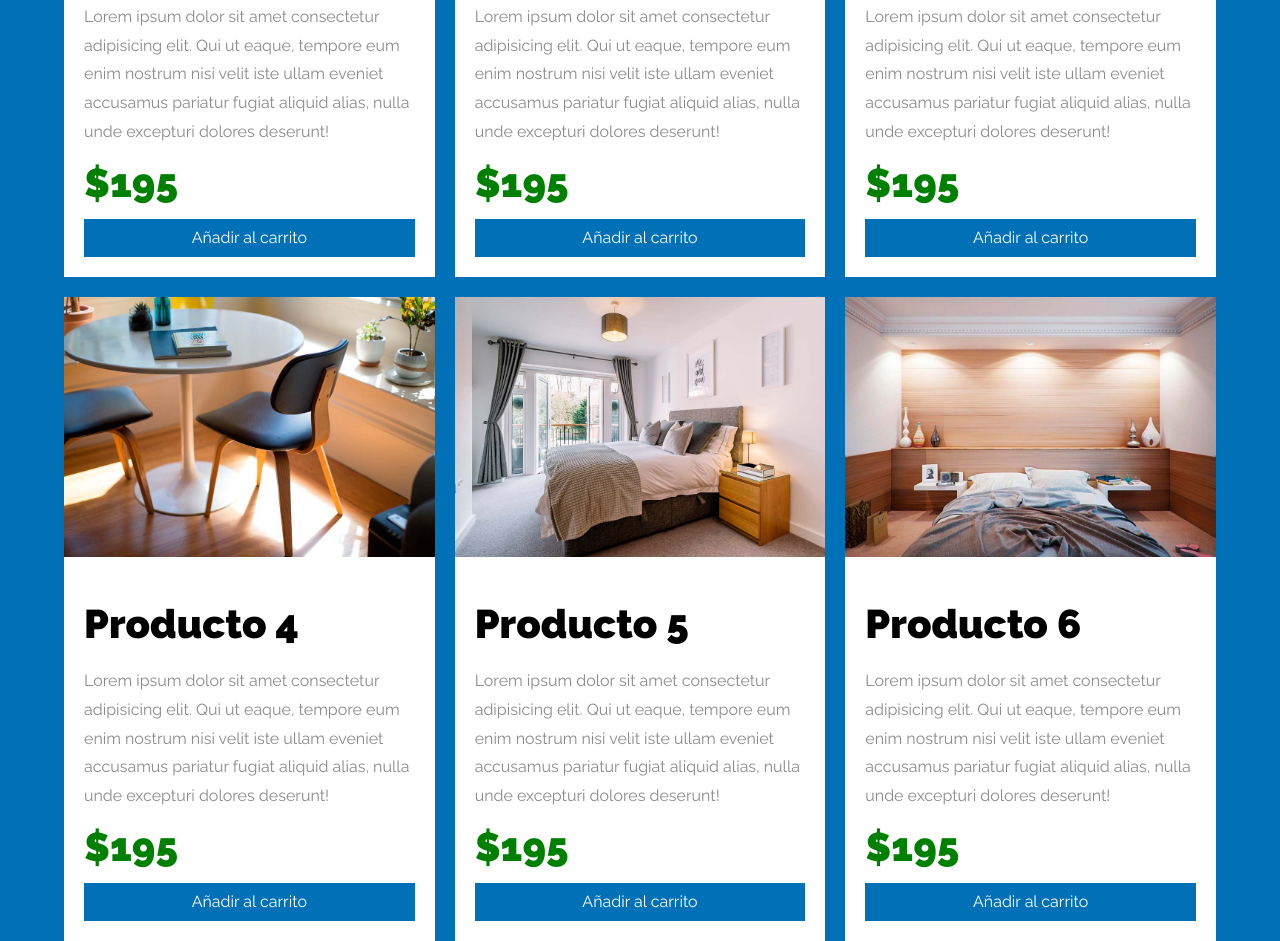
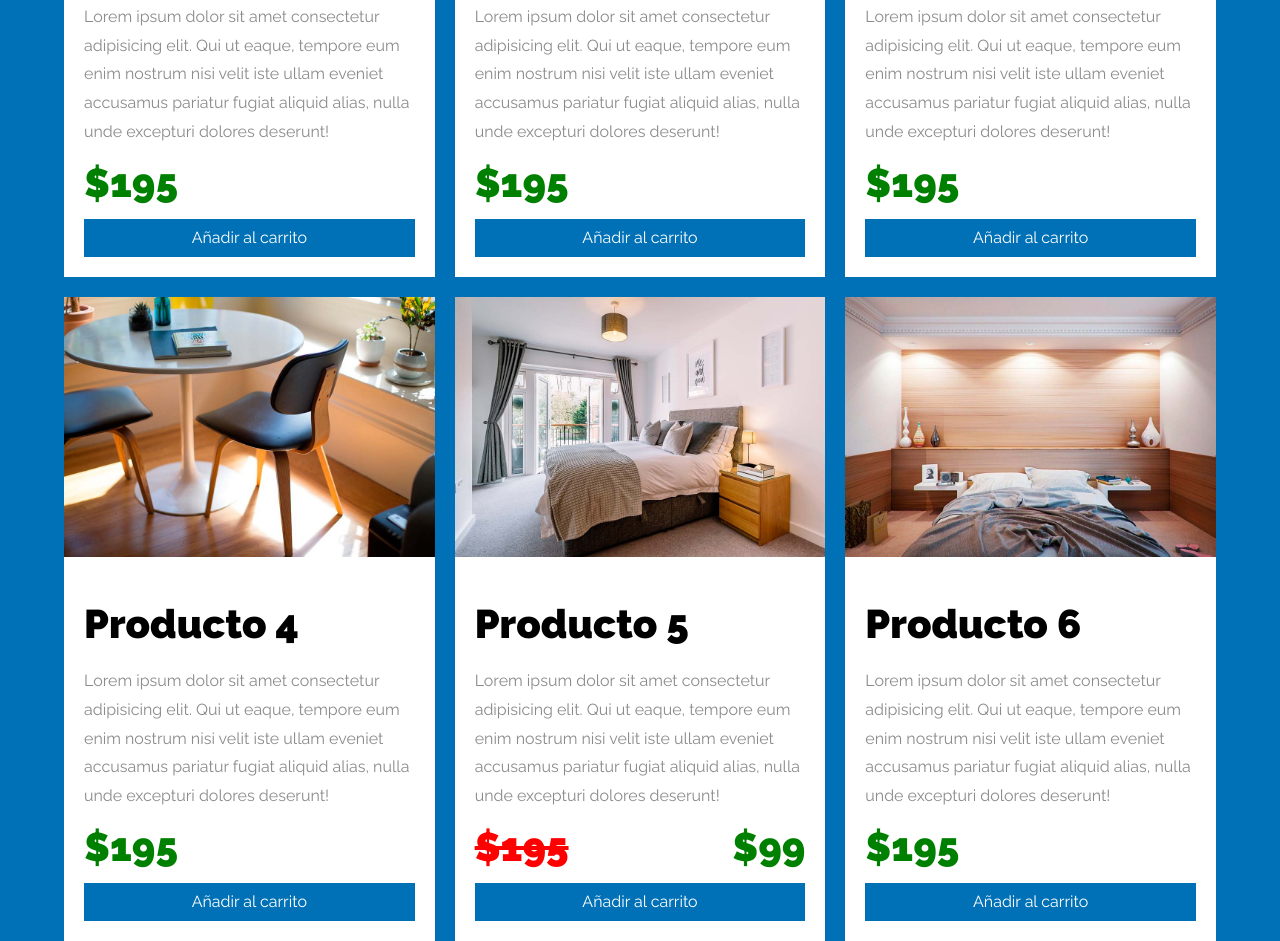
Before and after one commit to Daniel151505/bem, a plain HTML site: page index.html in a window 1280 px wide. Shown: the part 719-1660 px from the top of the page. Drawn offline with Linux system fonts and the light colour scheme.

Commit message:
Creando un modificador

```diff
--- a/css/styles.css
+++ b/css/styles.css
@@ -131,6 +131,12 @@ img {
     margin: 0;
 }
 
+/* bloque__elemento--modificador */
+.producto__precio--oferta {
+    color: red;
+    text-decoration: line-through;
+}
+
 .producto__boton {
     all: unset;
     background-color: var(--azul);
--- a/index.html
+++ b/index.html
@@ -86,7 +86,8 @@
                             Lorem ipsum dolor sit amet consectetur adipisicing elit. Qui ut eaque, tempore eum enim nostrum nisi velit iste ullam eveniet accusamus pariatur fugiat aliquid alias, nulla unde excepturi dolores deserunt!
                         </p>
                         <div class="producto__precios">
-                            <p class="producto__precio">$195</p>
+                            <p class="producto__precio producto__precio--oferta">$195</p>
+                            <p class="producto__precio">$99</p>
                         </div>
                         <button class="producto__boton" type="button">Añadir al carrito</button>
                     </div>
```
